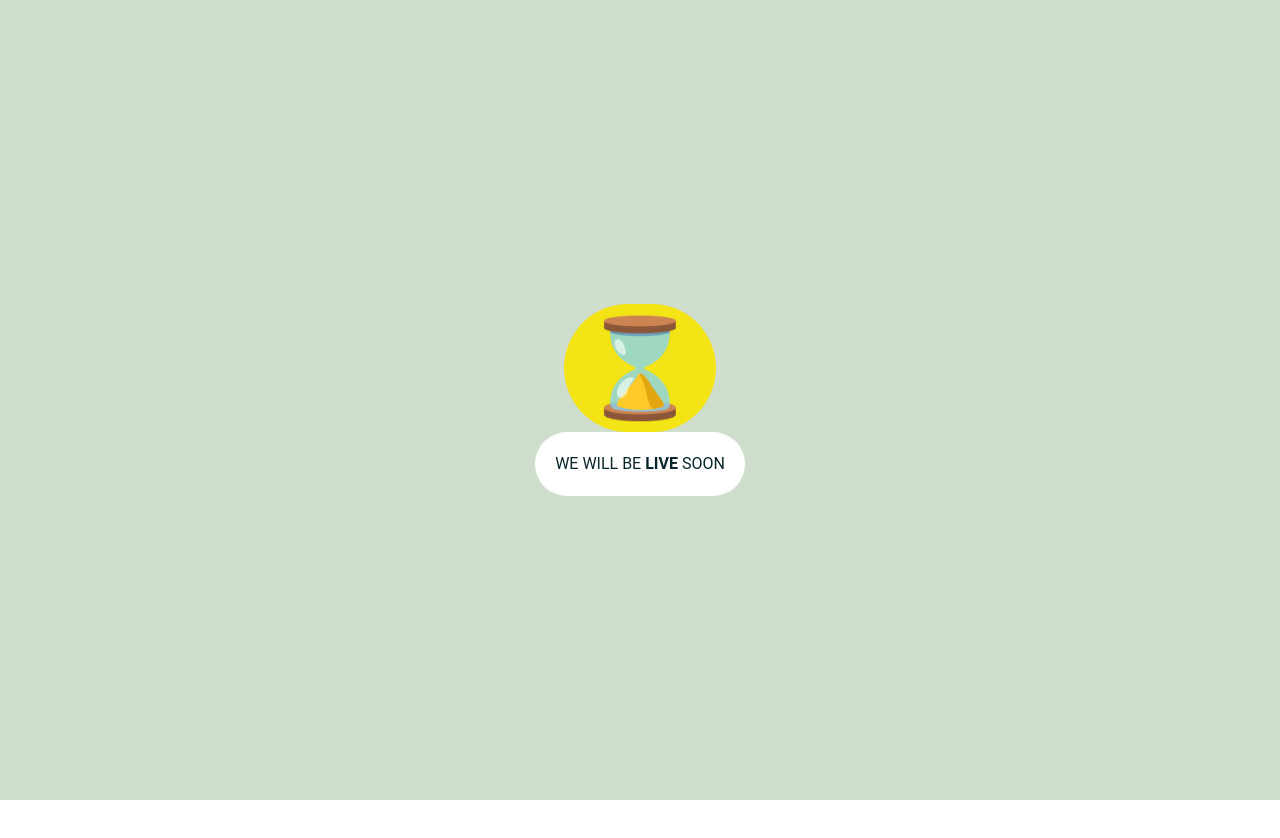
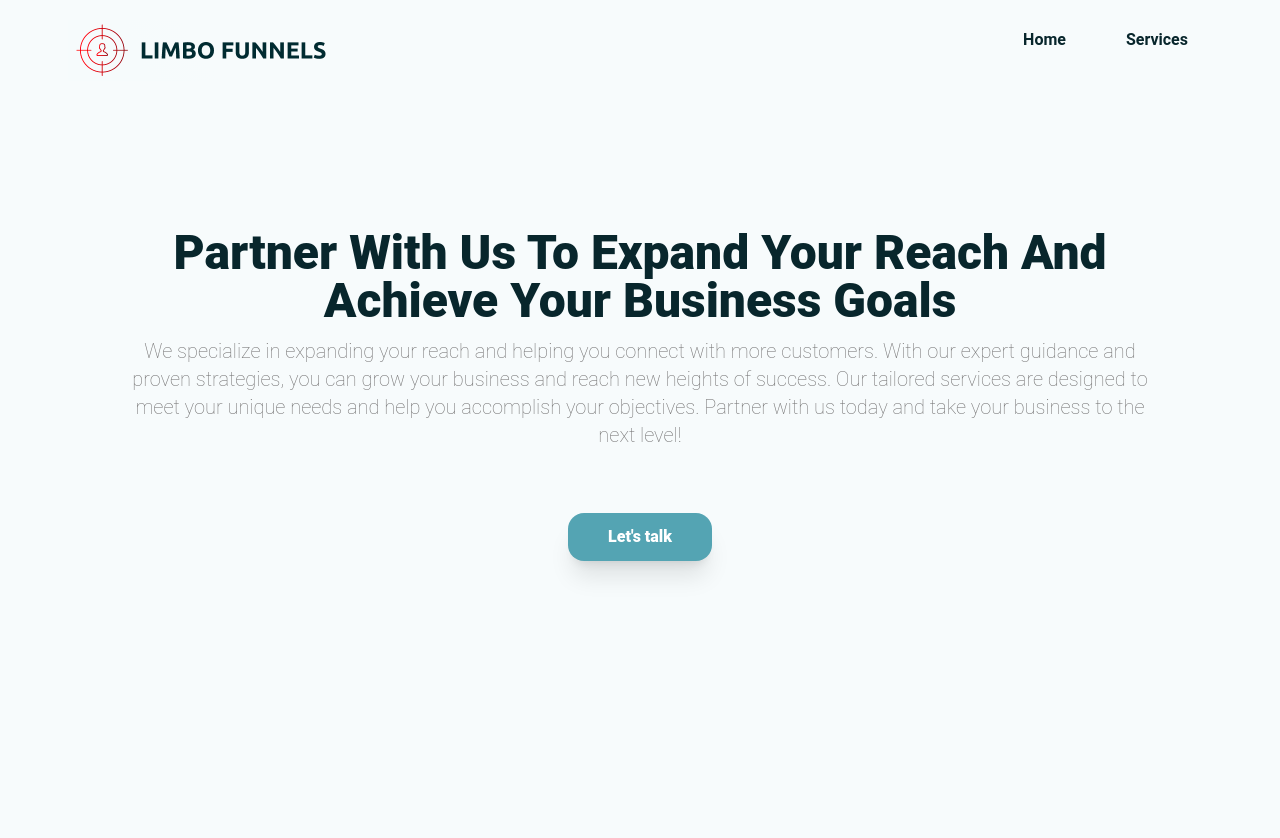
Before and after one commit to Abdullahi-design/hudsuller-landing-page, a Next.js app: page / in a window 1280 px wide. Shown: the top 838 px of the page. Before the commit the page ends 800 px from the top, so only its background shows below. Built offline with nearby package versions, Linux system fonts and the light colour scheme.

Commit message:
new page design

```diff
--- a/pages/index.tsx
+++ b/pages/index.tsx
@@ -3,7 +3,6 @@ import Head from 'next/head'
 import Image from 'next/image'
 import HomeHero from '../components/HomeHero'
 import Nav from '../components/Nav'
-import Offer from '../components/Offer'
 import Footer from '../components/Footer'
 
 const Home: NextPage = () => {
@@ -15,16 +14,9 @@ const Home: NextPage = () => {
         <link rel="icon" type="image/png" href="/favicon.png" />
       </Head>
 
-      <div className='flex min-h-screen flex-col items-center justify-center py-2 bg-[#cfddcd]'>
-        <p className='bg-[#f3e415] p-4 rounded-full text-8xl'>⌛</p>
-        <h1 className='p-5 bg-white rounded-full'>WE WILL BE <b className='text-red-600'>LIVE</b> SOON</h1>
-      </div>
-
-      {/* <Offer/>
-
       <Nav/>
 
-      <HomeHero/> */}
+      <HomeHero/>
 
     </div>
   )
```
